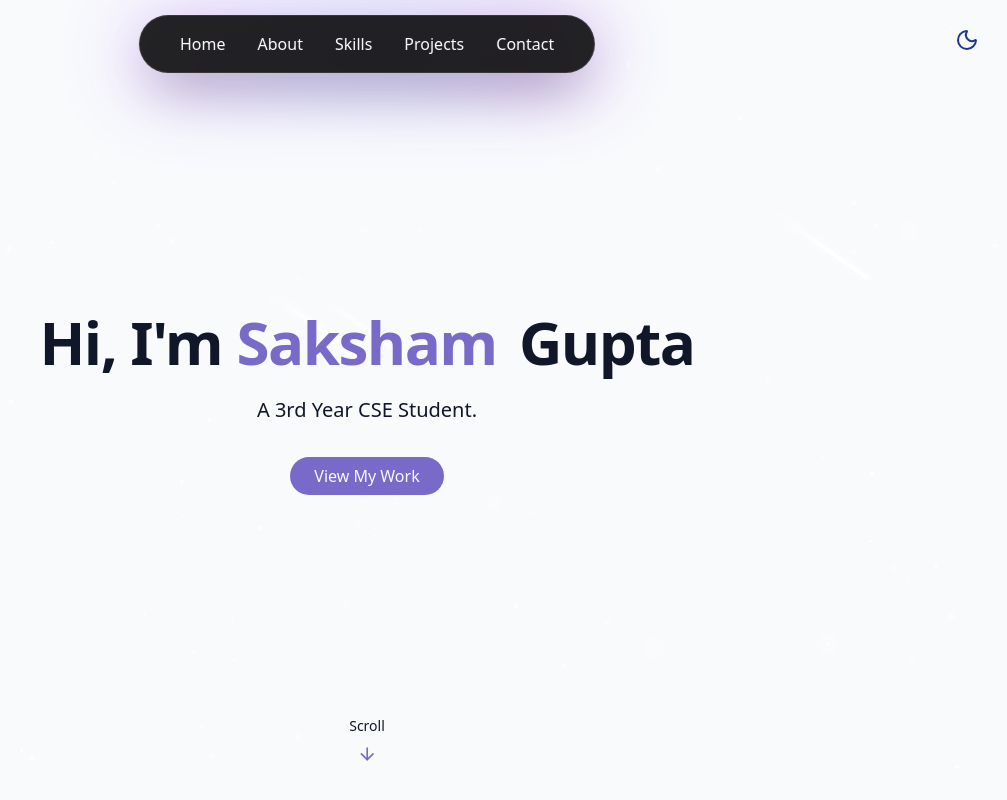
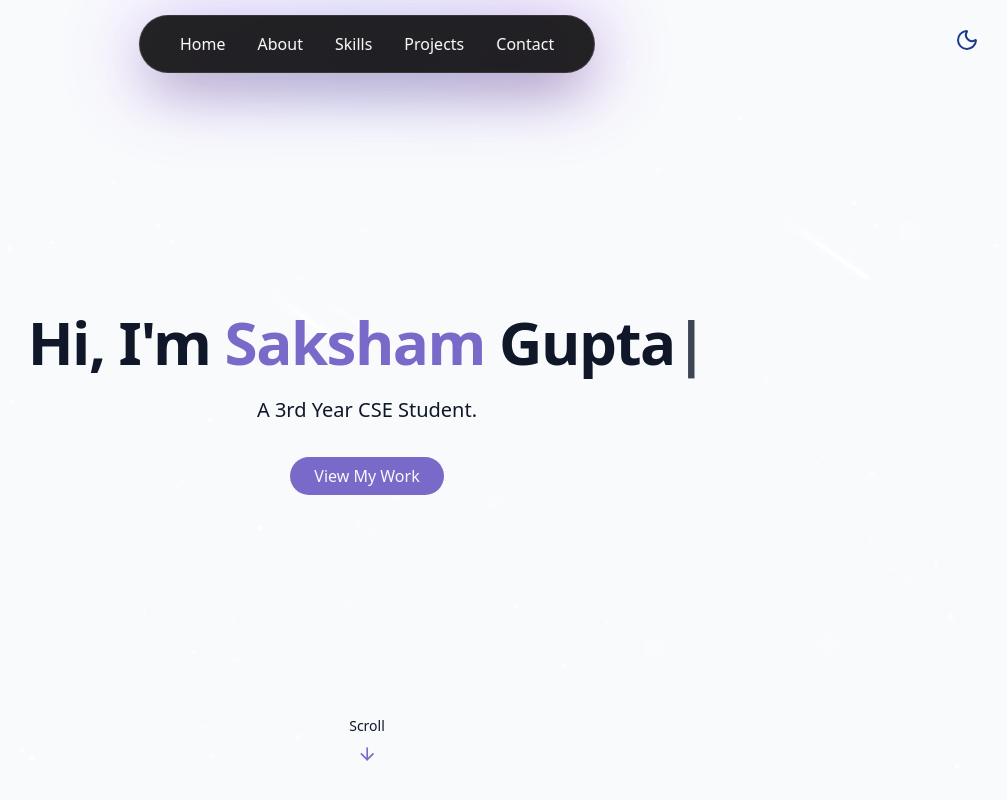
Before and after one commit to BitsToBytes-Saksham/Portfolio, a React (Vite) app: page / in a window 1280 px wide. Shown: the top 800 px of the page, without its empty margins (273-1280 px from the left). Built offline with nearby package versions, Linux system fonts and the light colour scheme.

Commit message:
HeroSection.jsx

```diff
--- a/src/components/HeroSection.jsx
+++ b/src/components/HeroSection.jsx
@@ -1,6 +1,28 @@
 import { ArrowDown } from "lucide-react";
+import { useEffect, useState } from "react";
 
 export const HeroSection = () => {
+  const fullText = "Hii, I'm Saksham Gupta";
+  const [typedText, setTypedText] = useState("");
+
+  useEffect(() => {
+    let i = 0;
+    const interval = setInterval(() => {
+      setTypedText((prev) => prev + fullText.charAt(i));
+      i++;
+      if (i >= fullText.length) clearInterval(interval);
+    }, 100); // typing speed
+    return () => clearInterval(interval);
+  }, []);
+
+  // Proper index slicing based on actual character positions:
+  // "Hi, I'm Saksham Gupta"
+  //  01234567890123456789
+  //        ^8        ^16
+  const hiPart = typedText.slice(0, 7); // "Hi, I'm"
+  const sakshamPart = typedText.slice(7, 15); // " Saksham"
+  const guptaPart = typedText.slice(15); // " Gupta"
+
   return (
     <section
       id="hero"
@@ -8,20 +30,15 @@ export const HeroSection = () => {
     >
       <div className="container max-w-4xl mx-auto text-center z-10">
         <div className="space-y-6">
-          <h1 className="text-4xl md:text-6xl font-bold tracking-tight">
-            <span className="opacity-0 animate-fade-in"> Hi, I'm</span>
-            <span className="text-primary opacity-0 animate-fade-in-delay-1">
-              {" "}
-              Saksham
-            </span>
-            <span className="text-gradient ml-2 opacity-0 animate-fade-in-delay-2">
-              {" "}
-              Gupta
-            </span>
+          <h1 className="text-4xl md:text-6xl font-bold tracking-tight text-center">
+            <span>{hiPart}</span>
+            <span className="text-primary">{sakshamPart}</span>
+            <span className="text-gradient">{guptaPart}</span>
+            <span className="animate-pulse">|</span>
           </h1>
 
           <p className="text-lg md:text-xl text-muted-foreground max-2-2xl mx-auto opacity-0 animate-fade-in-delay-3">
-           A 3rd Year CSE Student.
+            A 3rd Year CSE Student.
           </p>
 
           <div className="pt-4 opacity-0 animate-fade-in-delay-4">
```
